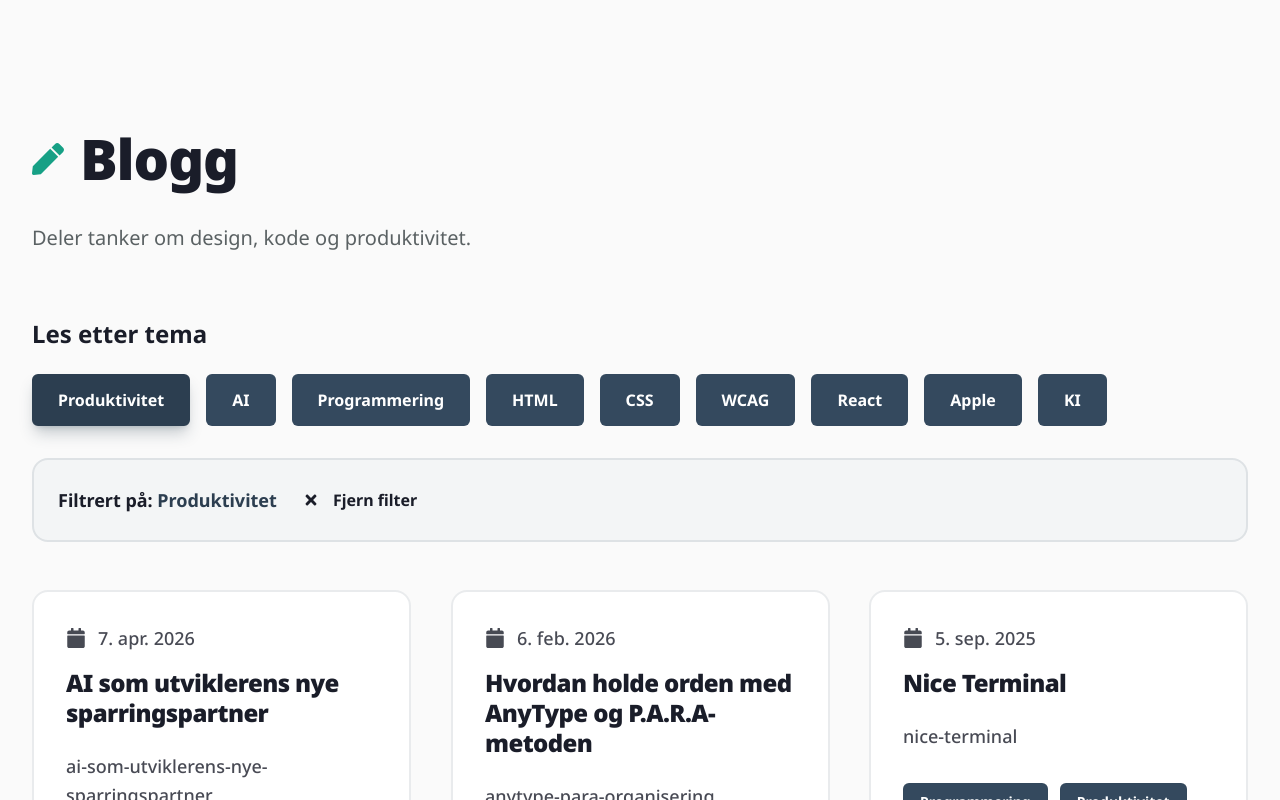
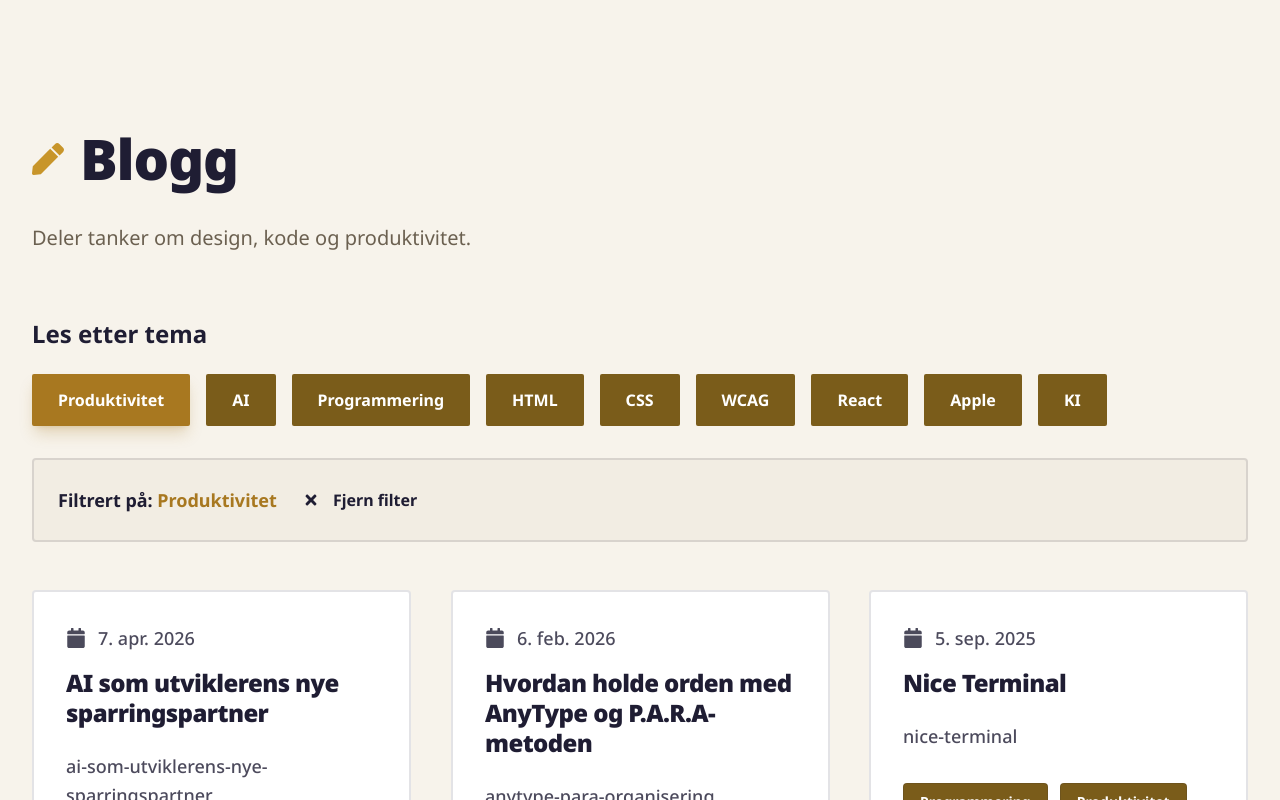
Before and after one commit to haakonhelmenrusas/rusasdesign.no, a Next.js app: page / in a window 1280 px wide. Both pictures are taken after a click on the button "Produktivitet". Shown: the part 545-1345 px from the top of the page. Built offline with nearby package versions, Linux system fonts and the light colour scheme.

Commit message:
feat: add projects section to showcase work and improve site content
Signed-off-by: Haakon Helmen Rusås <haakon.helmen.rusas@pm.me>

```diff
--- a/app/(pages)/blogg/[slug]/page.tsx
+++ b/app/(pages)/blogg/[slug]/page.tsx
@@ -20,10 +20,10 @@ export default async function BlogPost({ params }) {
 
   return (
     <article className="container max-w-4xl mx-auto px-4 md:px-8">
-      <div className="bg-card border-2 border-border rounded-xl p-4 md:p-8 shadow-2xl large-spacing">
+      <div className="bg-card border-2 border-border rounded-md p-4 md:p-8 shadow-2xl large-spacing">
         <Link
           href="/"
-          className="mb-4 md:mb-6 hover:-translate-x-2 rounded-2xl inline-flex items-center w-fit transition-all duration-300 font-bold text-base md:text-lg px-4 md:px-6 py-2 md:py-3
+          className="mb-4 md:mb-6 hover:-translate-x-2 rounded-sm inline-flex items-center w-fit transition-all duration-300 font-bold text-base md:text-lg px-4 md:px-6 py-2 md:py-3
                     hover:bg-primary hover:text-primary-foreground focus-visible:outline-2 focus-visible:outline-offset-2 focus-visible:outline-primary"
           aria-label="Back to home"
         >
@@ -55,7 +55,7 @@ export default async function BlogPost({ params }) {
           ))}
         </div>
       </div>
-      <div className="bg-card border-2 border-border rounded-xl p-4 md:p-8 shadow-xl large-spacing">
+      <div className="bg-card border-2 border-border rounded-md p-4 md:p-8 shadow-xl large-spacing">
         <div className="prose prose-gray max-w-none">
           <Markdown>{post.content}</Markdown>
         </div>
--- a/app/(pages)/page.tsx
+++ b/app/(pages)/page.tsx
@@ -1,7 +1,9 @@
 import Image from 'next/image';
-import { FaPen } from 'react-icons/fa';
+import { FaBriefcase, FaPen } from 'react-icons/fa';
 import FilterablePosts from '@/components/filterablePosts/FilterablePosts';
+import ProjectCard from '@/components/projectCard/ProjectCard';
 import { FilterProvider } from '@/context/FilterContext';
+import { projects } from '@/lib/projects';
 import { getPosts } from '@/lib/posts';
 
 export default function Home() {
@@ -21,7 +23,7 @@ export default function Home() {
         <div className="text-center mega-spacing">
           <div className="mb-8 md:mb-12 flex justify-center">
             <div
-              className="w-24 h-24 md:w-32 md:h-32 rounded-2xl md:rounded-3xl relative overflow-hidden shadow-2xl transform-gpu"
+              className="w-24 h-24 md:w-32 md:h-32 rounded-lg md:rounded-xl relative overflow-hidden shadow-2xl transform-gpu"
             >
               <Image
                 src="/assets/logo.png"
@@ -45,6 +47,26 @@ export default function Home() {
         </div>
       </header>
       <main className="container max-w-7xl mx-auto px-4 md:px-8 pb-12 md:pb-20">
+
+        {/* Projects section */}
+        {projects.length > 0 && (
+          <section id="projects-section" className="huge-spacing">
+            <div className="flex items-center gap-3 md:gap-4 mb-6 md:mb-8">
+              <FaBriefcase className="w-6 h-6 md:w-8 md:h-8 text-accent" aria-hidden="true" />
+              <h2 className="section-title">Prosjekter</h2>
+            </div>
+            <p className="text-lg md:text-xl text-muted-foreground leading-relaxed max-w-2xl mb-8 md:mb-12">
+              Et utvalg prosjekter jeg har jobbet med.
+            </p>
+            <div className="grid grid-cols-1 md:grid-cols-2 gap-6 md:gap-10">
+              {projects.map((project, index) => (
+                <ProjectCard key={project.id} project={project} animationDelay={index} />
+              ))}
+            </div>
+          </section>
+        )}
+
+        {/* Blog section */}
         <section id="blog-section" className="huge-spacing">
           <div className="flex items-center gap-3 md:gap-4 mb-6 md:mb-8">
              <FaPen className="w-6 h-6 md:w-8 md:h-8 text-accent" aria-hidden="true" />
--- a/app/globals.css
+++ b/app/globals.css
@@ -25,77 +25,77 @@ h1 {
 
 :root {
 	--font-size: 16px;
-	--background: #fafafa;
-	--foreground: #1a1d29;
+	--background: #f7f3eb;
+	--foreground: #1f1d33;
 	--card: #ffffff;
-	--card-foreground: #1a1d29;
+	--card-foreground: #1f1d33;
 	--popover: #ffffff;
-	--popover-foreground: #1a1d29;
-	--primary: #2c3e50;
+	--popover-foreground: #1f1d33;
+	--primary: #a87820;
 	--primary-foreground: #ffffff;
-	--secondary: #34495e;
+	--secondary: #7a5c1a;
 	--secondary-foreground: #ffffff;
-	--muted: #ecf0f1;
-	--muted-foreground: #5a6163;
-	--accent: #16a085;
+	--muted: #ede8dc;
+	--muted-foreground: #6b6050;
+	--accent: #c8952a;
 	--accent-foreground: #ffffff;
-	--destructive: #e74c3c;
+	--destructive: #c0392b;
 	--destructive-foreground: #ffffff;
-	--border: rgba(44, 62, 80, 0.1);
+	--border: rgba(31, 29, 51, 0.12);
 	--input: transparent;
-	--input-background: #f8f9fa;
-	--switch-background: #bdc3c7;
+	--input-background: #f0ece2;
+	--switch-background: #c8b89a;
 	--font-weight-black: 900;
 	--font-weight-bold: 700;
 	--font-weight-medium: 500;
 	--font-weight-normal: 400;
-	--ring: #3498db;
-	--radius: 0.5rem;
+	--ring: #a87820;
+	--radius: 0.25rem;
 
 	/* Code block theme colors */
-	--code-bg: #2c3e50;
-	--code-text: #ecf0f1;
-	--code-keyword: #3498db;
-	--code-string: #16a085;
-	--code-comment: #95a5a6;
-	--code-function: #f39c12;
-	--code-number: #e74c3c;
+	--code-bg: #1f1d33;
+	--code-text: #f0ece0;
+	--code-keyword: #d4a843;
+	--code-string: #c8952a;
+	--code-comment: #8c7a60;
+	--code-function: #e8c468;
+	--code-number: #c0392b;
 }
 
 .dark {
-	--background: #1a1d29;
-	--foreground: #ecf0f1;
-	--card: #2c3e50;
-	--card-foreground: #ecf0f1;
-	--popover: #2c3e50;
-	--popover-foreground: #ecf0f1;
-	--primary: #3498db;
-	--primary-foreground: #1a1d29;
-	--secondary: #34495e;
-	--secondary-foreground: #ecf0f1;
-	--muted: #34495e;
-	--muted-foreground: #95a5a6;
-	--accent: #16a085;
-	--accent-foreground: #ffffff;
-	--destructive: #e74c3c;
+	--background: #1f1d33;
+	--foreground: #f0ece0;
+	--card: #2a2740;
+	--card-foreground: #f0ece0;
+	--popover: #2a2740;
+	--popover-foreground: #f0ece0;
+	--primary: #d4a843;
+	--primary-foreground: #1f1d33;
+	--secondary: #362f52;
+	--secondary-foreground: #f0ece0;
+	--muted: #312e4a;
+	--muted-foreground: #a89880;
+	--accent: #e8c468;
+	--accent-foreground: #1f1d33;
+	--destructive: #c0392b;
 	--destructive-foreground: #ffffff;
-	--border: rgba(236, 240, 241, 0.1);
-	--input: #34495e;
-	--ring: #3498db;
+	--border: rgba(240, 236, 224, 0.1);
+	--input: #312e4a;
+	--ring: #d4a843;
 	--font-weight-black: 900;
 	--font-weight-bold: 700;
 	--font-weight-medium: 500;
 	--font-weight-normal: 400;
-	--radius: 0.5rem;
+	--radius: 0.25rem;
 
 	/* Dark mode code block colors */
-	--code-bg: #1a1d29;
-	--code-text: #ecf0f1;
-	--code-keyword: #3498db;
-	--code-string: #16a085;
-	--code-comment: #7f8c8d;
-	--code-function: #f39c12;
-	--code-number: #e74c3c;
+	--code-bg: #16152a;
+	--code-text: #f0ece0;
+	--code-keyword: #d4a843;
+	--code-string: #e8c468;
+	--code-comment: #7a6e5a;
+	--code-function: #c8952a;
+	--code-number: #c0392b;
 }
 
 @theme inline {
@@ -120,9 +120,9 @@ h1 {
 	--color-input-background: var(--input-background);
 	--color-switch-background: var(--switch-background);
 	--color-ring: var(--ring);
-	--radius-sm: calc(var(--radius) - 4px);
-	--radius-md: calc(var(--radius) - 2px);
-	--radius-lg: var(--radius);
+	--radius-sm: calc(var(--radius) - 2px);
+	--radius-md: var(--radius);
+	--radius-lg: calc(var(--radius) + 4px);
 	--radius-xl: calc(var(--radius) + 8px);
 }
 
--- a/components/blogCard/BlogCard.tsx
+++ b/components/blogCard/BlogCard.tsx
@@ -46,7 +46,7 @@ export default function BlogCard({ post, onTagClick, animationDelay = 0 }: BlogC
     <div
       ref={cardRef}
       role="article"
-      className={`relative bg-card border-2 border-border rounded-xl p-8 cursor-pointer
+      className={`relative bg-card border-2 border-border rounded-md p-8 cursor-pointer
                  transition-all duration-500 hover:shadow-2xl hover:-translate-y-4 hover:scale-105
                  hover:border-primary group opacity-0 fade-in-grid ${staggerClass}
                  transform-gpu will-change-transform overflow-hidden
@@ -85,7 +85,7 @@ export default function BlogCard({ post, onTagClick, animationDelay = 0 }: BlogC
       </div>
       <div className="absolute bottom-0 left-0 w-full h-2 bg-linear-to-r from-primary via-accent to-destructive
                       transform scale-x-0 group-hover:scale-x-100 transition-transform duration-500 origin-left
-                      rounded-b-xl" />
+                      rounded-b-md" />
     </div>
   );
 };
--- a/components/filterablePosts/FilterablePosts.tsx
+++ b/components/filterablePosts/FilterablePosts.tsx
@@ -32,7 +32,7 @@ export default function FilterablePosts({ posts }: Props) {
                 onClick={() => toggleTag(tag)}
                 aria-pressed={selectedTag === tag}
                 className={`px-3 md:px-6 py-2 md:py-3 text-sm md:text-base font-bold cursor-pointer
-                            transition-all duration-300 hover:scale-105 md:hover:scale-110 border-2 rounded-md
+                            transition-all duration-300 hover:scale-105 md:hover:scale-110 border-2 rounded-sm
                             focus-visible:outline-2 focus-visible:outline-offset-2 focus-visible:outline-primary
                             ${
                   selectedTag === tag
@@ -48,7 +48,7 @@ export default function FilterablePosts({ posts }: Props) {
 
         {selectedTag && (
           <div
-            className="flex flex-col sm:flex-row items-start sm:items-center gap-3 md:gap-4 p-4 md:p-6 bg-muted/50 rounded-xl border-2 border-border"
+            className="flex flex-col sm:flex-row items-start sm:items-center gap-3 md:gap-4 p-4 md:p-6 bg-muted/50 rounded-md border-2 border-border"
             role="status"
             aria-live="polite"
             aria-label={`Posts filtered by ${selectedTag}`}
@@ -82,7 +82,7 @@ export default function FilterablePosts({ posts }: Props) {
       </div>
 
       {filteredPosts.length === 0 && selectedTag && (
-        <div className="text-center bold-spacing bg-card border-2 border-border rounded-xl shadow-xl">
+        <div className="text-center bold-spacing bg-card border-2 border-border rounded-md shadow-xl">
           <h3 className="text-2xl md:text-3xl font-black mb-4">No Posts Found</h3>
           <p className="text-lg md:text-xl text-muted-foreground mb-6 md:mb-8">
             Ingen innlegg funnet med dette tema &#34;{selectedTag}&#34;
```
